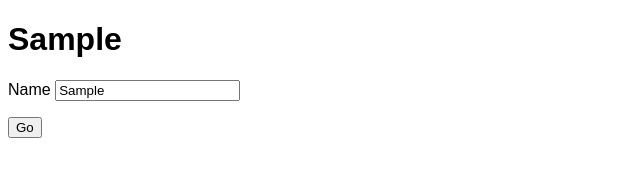
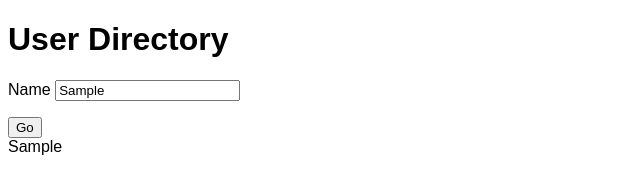
Before and after one commit to kthakur99/user-directory, a plain HTML site: page index.html in a window 1280 px wide. Both pictures are taken after typing "Sample" into the empty fields and a click on the button "Go". Shown: the whole page, without its empty margins (0-640 px from the left). Drawn offline with Linux system fonts and the light colour scheme.

Commit message:
Add Multiple Usernames

```diff
--- a/index.html
+++ b/index.html
@@ -18,6 +18,9 @@
      </p>
      <button type = "submit">Go</button>
  </form>
+
+ <div id="users"></div>
+
  <script src="index.js"></script>
 </body>
 </html>
--- a/index.js
+++ b/index.js
@@ -3,10 +3,11 @@ const form = document.querySelector('#userForm')
 const handleSubmit = function(ev)
 {
     ev.preventDefault()
-    const heading = document.querySelector('h1')
+    const users = document.querySelector('#users')
     const f = ev.target
     const userName = f.userName.value
-    heading.textContent = userName
+    users.textContent += ' ' + userName
 }
 
+
 form.addEventListener('submit', handleSubmit)
```
